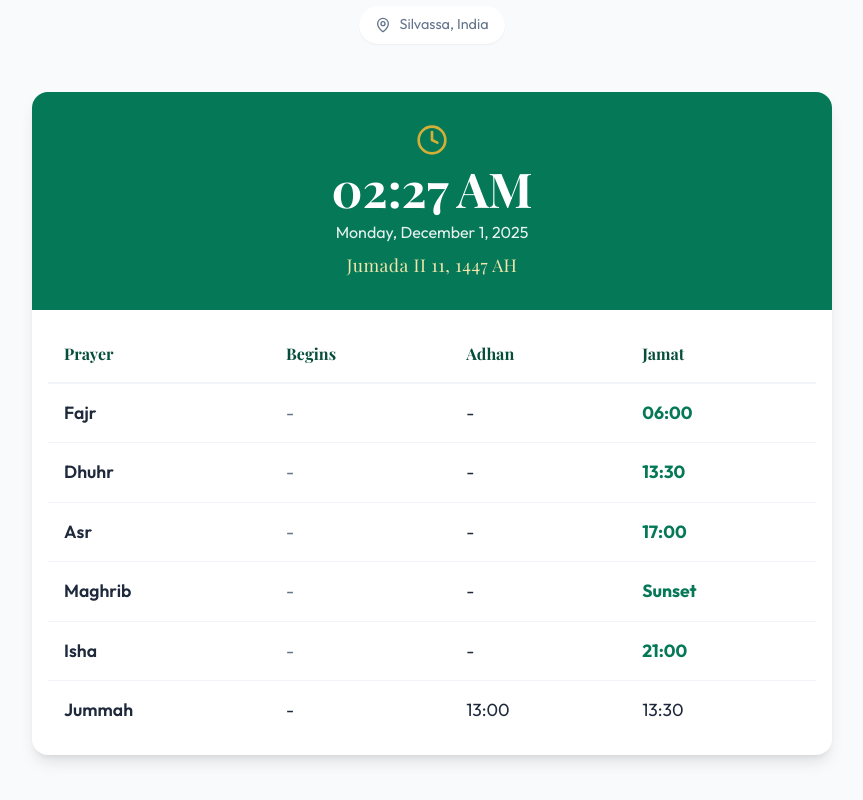
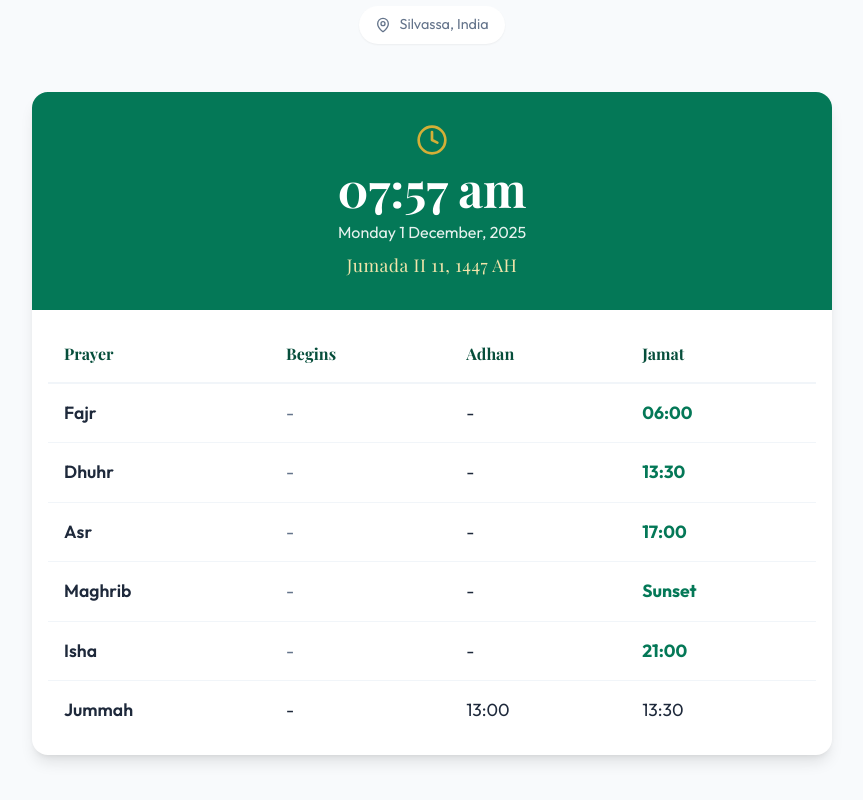
Before and after one commit to suhailmenda/markazwalimasjid, a React (Vite) app: page / in a window 1280 px wide. Shown: the part 846-1646 px from the top of the page, without its empty margins (208-1071 px from the left). Built offline with nearby package versions, Linux system fonts and the light colour scheme; no server answers; a web font is replaced by a local one.

Commit message:
Adding logic to take local times and changed background image

```diff
--- a/src/components/Hero.css
+++ b/src/components/Hero.css
@@ -2,7 +2,7 @@
     position: relative;
     height: 100vh;
     min-height: 600px;
-    background-image: url('https://images.unsplash.com/photo-1564121211835-e88c852648ab?ixlib=rb-4.0.3&auto=format&fit=crop&w=2070&q=80');
+    background-image: url('https://images.pexels.com/photos/12777419/pexels-photo-12777419.jpeg');
     background-size: cover;
     background-position: center;
     display: flex;
--- a/src/components/PrayerTimes.jsx
+++ b/src/components/PrayerTimes.jsx
@@ -29,15 +29,13 @@ const PrayerTimes = () => {
         return timeString.split(' ')[0];
     };
 
-    // Helper to get Islamic Date (Hijri)
-    // Note: In a real app, we might want to use the date from the API response which includes Hijri date
-    // But since we are using the API for times, we can also use it for date if available,
-    // or use Intl.DateTimeFormat for client-side approximation.
+    // Helper to get Islamic Date (Hijri) in Silvassa time
     const getIslamicDate = () => {
         return new Intl.DateTimeFormat('en-TN-u-ca-islamic', {
             day: 'numeric',
             month: 'long',
-            year: 'numeric'
+            year: 'numeric',
+            timeZone: 'Asia/Kolkata'
         }).format(currentTime);
     };
 
@@ -55,8 +53,8 @@ const PrayerTimes = () => {
                 <div className="prayer-card">
                     <div className="current-time-display">
                         <Clock className="mb-2 text-gold" size={32} />
-                        <div className="time">{currentTime.toLocaleTimeString([], { hour: '2-digit', minute: '2-digit' })}</div>
-                        <div className="date">{currentTime.toLocaleDateString([], { weekday: 'long', year: 'numeric', month: 'long', day: 'numeric' })}</div>
+                        <div className="time">{currentTime.toLocaleTimeString('en-IN', { hour: '2-digit', minute: '2-digit', timeZone: 'Asia/Kolkata' })}</div>
+                        <div className="date">{currentTime.toLocaleDateString('en-IN', { weekday: 'long', year: 'numeric', month: 'long', day: 'numeric', timeZone: 'Asia/Kolkata' })}</div>
                         <div className="islamic-date-display">{manualIslamicDate || getIslamicDate()}</div>
                     </div>
 
```
